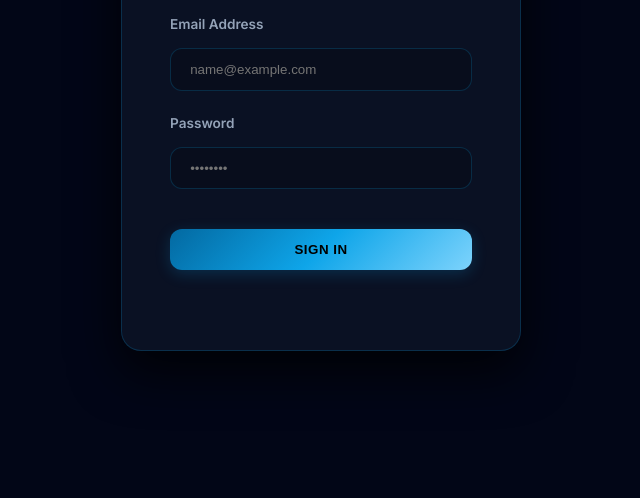
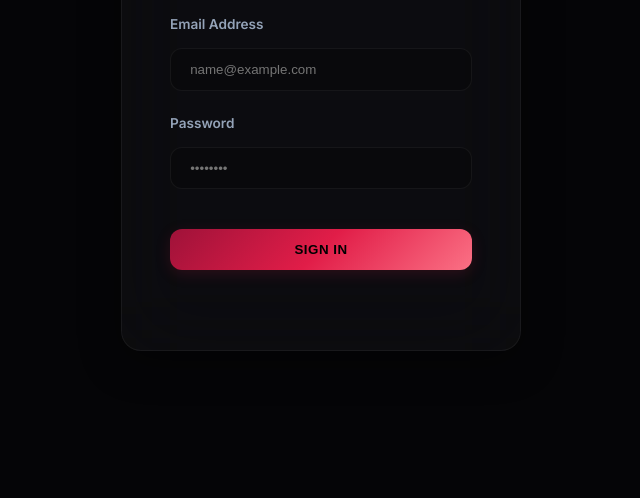
Before and after one commit to yassinks3/jewelry-system, a plain HTML site: page index.html in a window 1280 px wide. Shown: the part 302-800 px from the top of the page, without its empty margins (319-959 px from the left). Drawn offline with nearby package versions, Linux system fonts and the light colour scheme.

Commit message:
Switch to sophisticated Midnight Ruby theme

```diff
--- a/style.css
+++ b/style.css
@@ -1,17 +1,20 @@
 :root {
-    --bg-dark: #020617;
-    --bg-card: rgba(15, 23, 42, 0.7);
-    --primary-blue: #0ea5e9;
-    --blue-light: #7dd3fc;
-    --blue-dark: #0369a1;
+    --bg-dark: #050507;
+    --bg-card: rgba(255, 255, 255, 0.03);
+    /* Ghostly transparent */
+    --primary-blue: #e11d48;
+    /* Ruby Crimson Accent */
+    --blue-light: #fb7185;
+    --blue-dark: #9f1239;
     --text-main: #f8fafc;
     --text-dim: #94a3b8;
-    --border: rgba(14, 165, 233, 0.2);
-    --glass: rgba(255, 255, 255, 0.03);
-    --shadow: 0 20px 50px rgba(0, 0, 0, 0.8);
-    --gradient-blue: linear-gradient(135deg, #0369a1 0%, #0ea5e9 50%, #7dd3fc 100%);
-    --gradient-deep: linear-gradient(160deg, #020617 0%, #0f172a 100%);
-    --accent-glow: rgba(14, 165, 233, 0.15);
+    --border: rgba(255, 255, 255, 0.05);
+    /* Ultra-thin border */
+    --glass: rgba(255, 255, 255, 0.02);
+    --shadow: 0 20px 50px rgba(0, 0, 0, 0.7);
+    --gradient-blue: linear-gradient(135deg, #9f1239 0%, #e11d48 50%, #fb7185 100%);
+    --gradient-deep: linear-gradient(160deg, #050507 0%, #0a0a0c 100%);
+    --accent-glow: rgba(225, 29, 72, 0.12);
 }
 
 /* Custom Scrollbar for Webkit */
@@ -45,9 +48,8 @@ body {
     font-family: 'Inter', sans-serif;
     background: var(--bg-dark);
     background-image:
-        radial-gradient(at 0% 0%, rgba(212, 175, 55, 0.03) 0px, transparent 50%),
-        radial-gradient(at 100% 100%, rgba(60, 40, 150, 0.1) 0px, transparent 50%),
-        radial-gradient(at 50% 50%, rgba(10, 10, 30, 1) 0px, transparent 100%);
+        radial-gradient(at 0% 0%, rgba(225, 29, 72, 0.05) 0px, transparent 40%),
+        radial-gradient(at 100% 100%, rgba(15, 10, 10, 1) 0px, transparent 100%);
     color: var(--text-main);
     background-attachment: fixed;
     overflow: hidden;
@@ -62,9 +64,10 @@ body {
 /* Sidebar */
 .sidebar {
     width: 260px;
-    background: var(--gradient-deep);
+    background: rgba(255, 255, 255, 0.015);
     border-right: 1px solid var(--border);
-    backdrop-filter: blur(20px);
+    backdrop-filter: blur(60px) saturate(150%);
+    -webkit-backdrop-filter: blur(60px) saturate(150%);
     display: flex;
     flex-direction: column;
     padding: 2rem 1rem;
@@ -109,7 +112,7 @@ body {
     background: var(--gradient-blue);
     color: #000;
     font-weight: 700;
-    box-shadow: 0 4px 15px rgba(14, 165, 233, 0.2);
+    box-shadow: 0 4px 15px rgba(225, 29, 72, 0.15);
 }
 
 /* Main Content */
@@ -150,11 +153,25 @@ header h1 {
 .card {
     background: var(--bg-card);
     border: 1px solid var(--border);
-    backdrop-filter: blur(12px);
+    backdrop-filter: blur(40px) saturate(220%);
+    /* Max clarity on ghost background */
+    -webkit-backdrop-filter: blur(40px) saturate(220%);
     border-radius: 20px;
     padding: 1.5rem;
-    box-shadow: var(--shadow);
+    box-shadow: 0 10px 40px rgba(0, 0, 0, 0.4);
     transition: transform 0.4s cubic-bezier(0.175, 0.885, 0.32, 1.275), border-color 0.3s;
+    position: relative;
+    overflow: hidden;
+}
+
+.card::before {
+    content: '';
+    position: absolute;
+    top: 0;
+    left: 0;
+    right: 0;
+    height: 1px;
+    background: linear-gradient(90deg, transparent, rgba(255, 255, 255, 0.1), transparent);
 }
 
 .card:hover {
@@ -201,7 +218,7 @@ button {
     text-transform: uppercase;
     letter-spacing: 0.5px;
     transition: all 0.3s cubic-bezier(0.175, 0.885, 0.32, 1.275);
-    box-shadow: 0 4px 15px rgba(14, 165, 233, 0.2);
+    box-shadow: 0 4px 15px rgba(225, 29, 72, 0.15);
 }
 
 button:hover {
@@ -335,7 +352,7 @@ button:hover {
     background: linear-gradient(135deg, var(--blue-dark), var(--primary-blue));
     padding: 1rem 2rem;
     font-size: 1rem;
-    box-shadow: 0 4px 15px rgba(14, 165, 233, 0.2);
+    box-shadow: 0 4px 15px rgba(225, 29, 72, 0.15);
 }
 
 .btn-outline {
```
